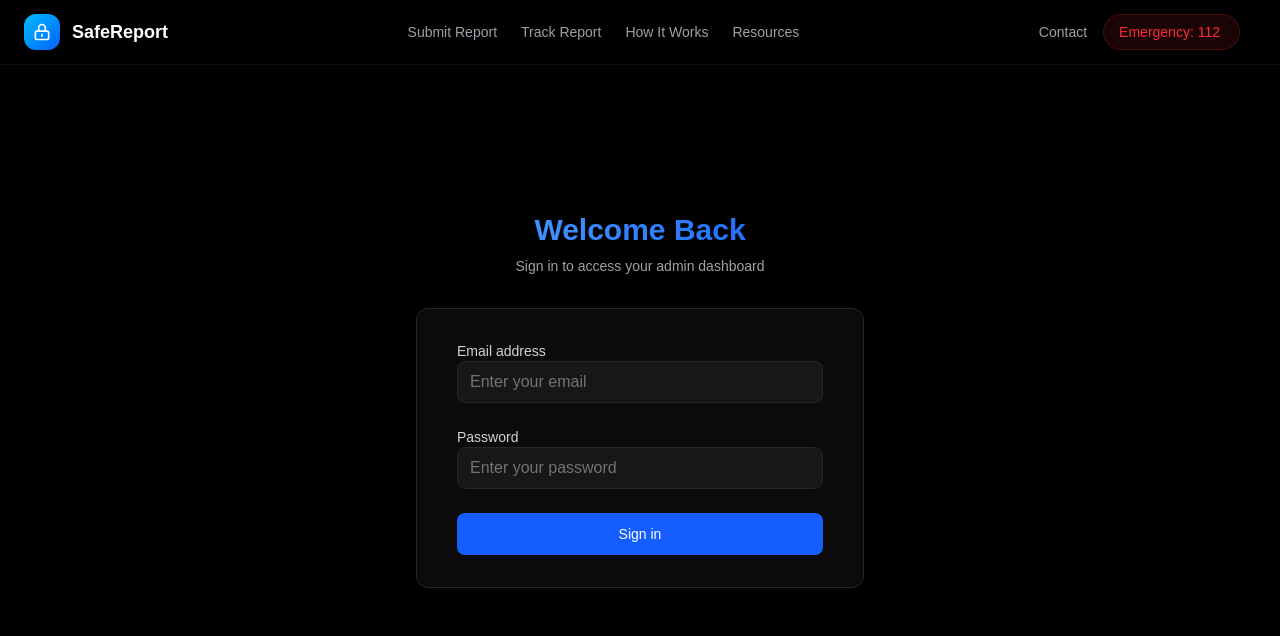
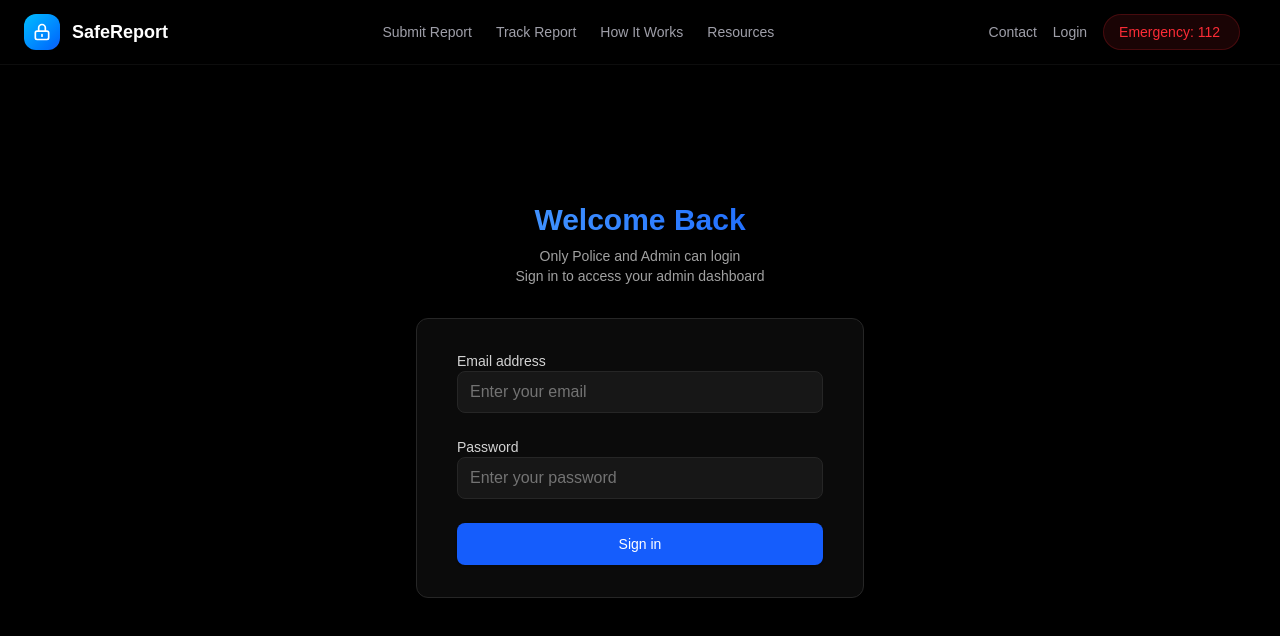
Before and after one commit to mohit1721/safereports, a React (Vite) app in the folder frontend/: page /login in a window 1280 px wide. Shown: the top 636 px of the page. Built offline with nearby package versions, Linux system fonts and the light colour scheme.

Commit message:
FIX: project updated

```diff
--- a/frontend/src/components/Navbar.jsx
+++ b/frontend/src/components/Navbar.jsx
@@ -49,12 +49,15 @@ export default function Navbar() {
 
             {/* Emergency & Mobile Menu Button */}
             <div className="flex items-center space-x-4 ">
-              <Link href="/contact" className="hidden md:block text-sm text-zinc-400 hover:text-white transition-colors">
+              <Link to="/contact" className="hidden md:block text-sm text-zinc-400 hover:text-white transition-colors">
                 Contact
+              </Link>
+              <Link to="/login" className="hidden md:block text-sm text-zinc-400 hover:text-white transition-colors">
+                Login
               </Link>
               <button className="group hidden md:block flex h-9 items-center gap-2 rounded-full bg-red-500/10 pl-4 pr-5 text-sm font-medium text-red-500 ring-1 ring-inset ring-red-500/20 transition-all hover:bg-red-500/20">
                 <span className="h-1.5 w-1.5 rounded-full bg-red-500 animate-pulse" />
-                <Link href="tel:112">Emergency: 112</Link>
+                <Link to="tel:112">Emergency: 112</Link>
               </button>
 
               {/* Mobile Menu Button */}
--- a/frontend/src/pages/Login.jsx
+++ b/frontend/src/pages/Login.jsx
@@ -46,6 +46,7 @@ const [isLoading, setIsLoading] = useState(false)
         <h1 className="text-center text-3xl font-bold bg-gradient-to-r from-blue-400 to-blue-600 bg-clip-text text-transparent mb-2">
           Welcome Back
         </h1>
+        <p className="text-center text-sm text-neutral-400">Only Police and Admin can login</p>
         <h2 className="text-center text-sm text-neutral-400">
           Sign in to access your admin dashboard
         </h2>
```
